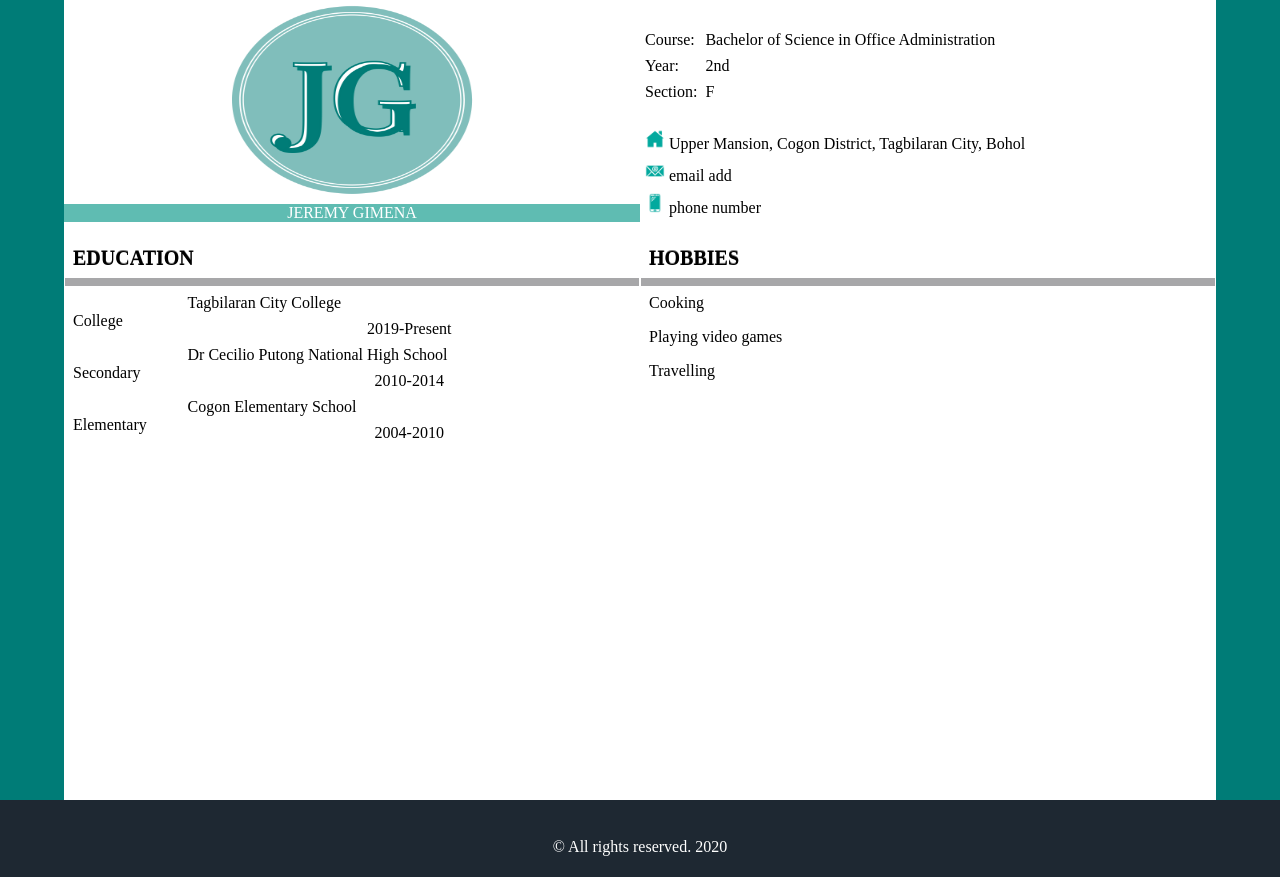
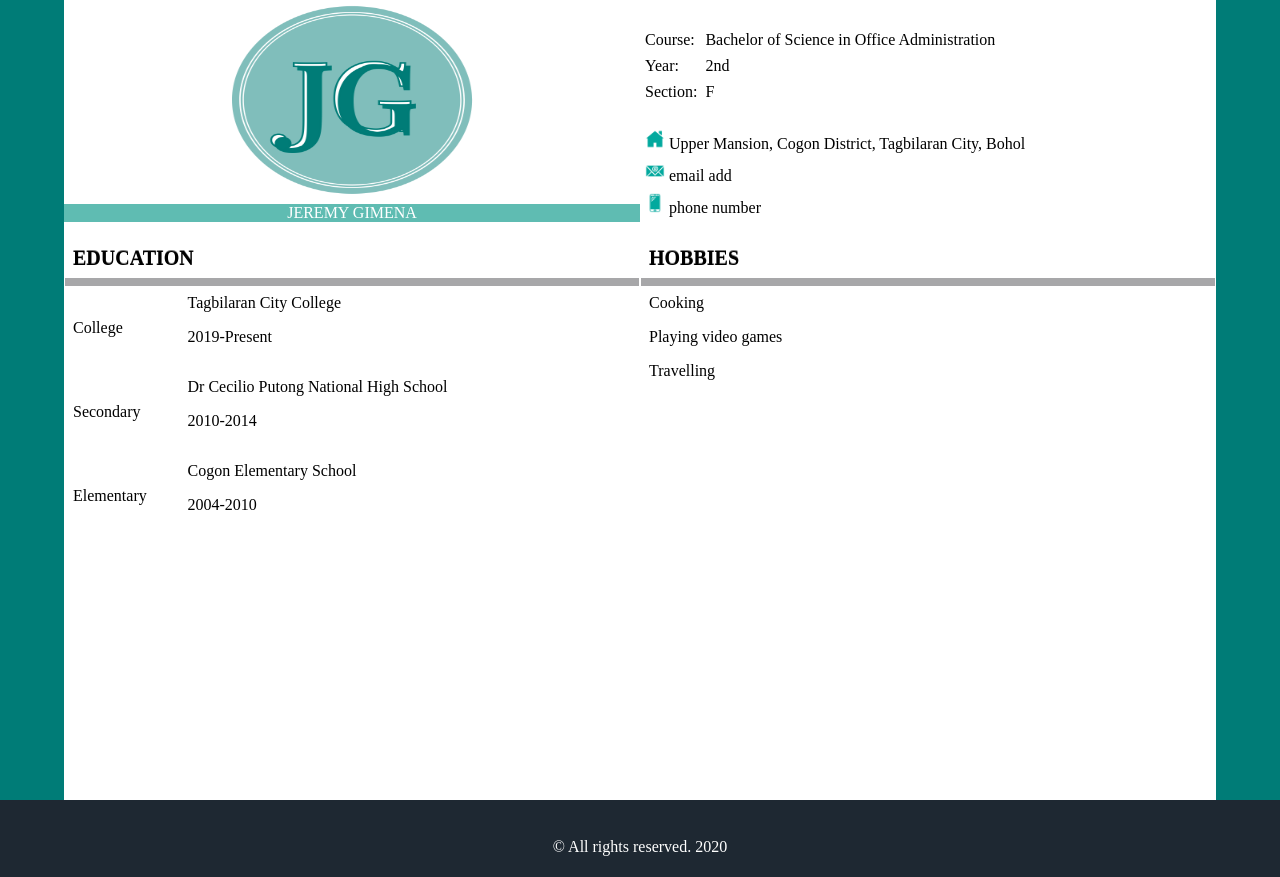
Before and after one commit to marianme143/CourseraAssignment, a plain HTML site: page marianme143/JG/index.html in a window 1280 px wide. Drawn offline with Linux system fonts and the light colour scheme.

Commit message:
Update style.css

```diff
--- a/marianme143/JG/css/style.css
+++ b/marianme143/JG/css/style.css
@@ -102,12 +102,18 @@ tr{
 	width: 20%;
 	text-align: left;
 	padding: 1vh;
+	vertical-align: middle;
 }
 
 .col22Tbl .td2Right{
-	//width: 80%;
 	text-align: left;
 	padding: 1vh;
+}
+
+.col22Tbl .td2Righty1{
+	text-align: left;
+	padding: 1vh 1vh 3vh 1vh;
+
 }
 
 .col2Tbl .tr2{
@@ -131,7 +137,8 @@ tr{
 }
 
 table{
-	border: 1px solid white;border-collapse:collapse;
+	border: 1px solid white;
+	border-collapse:collapse;
 }
 
 
```
